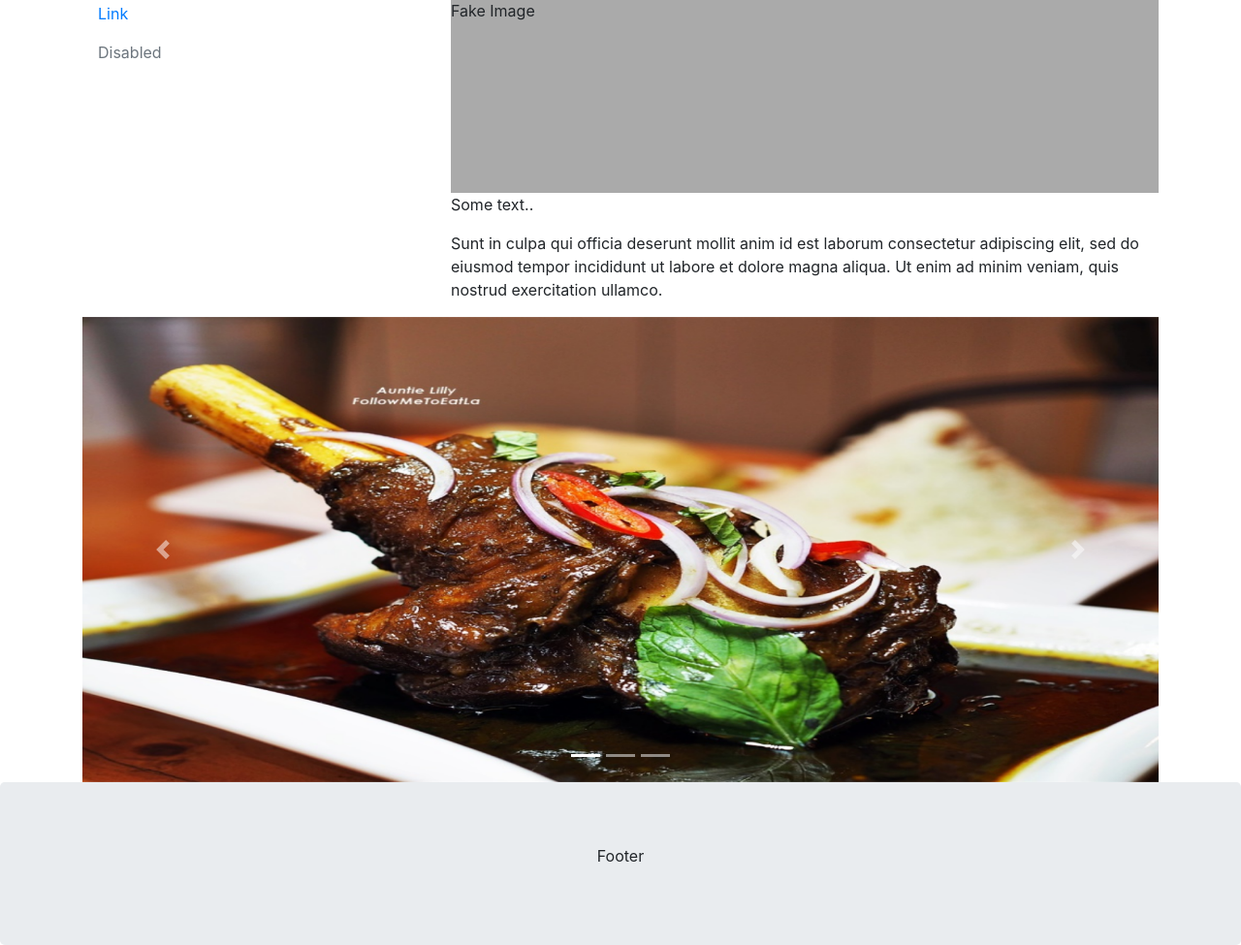
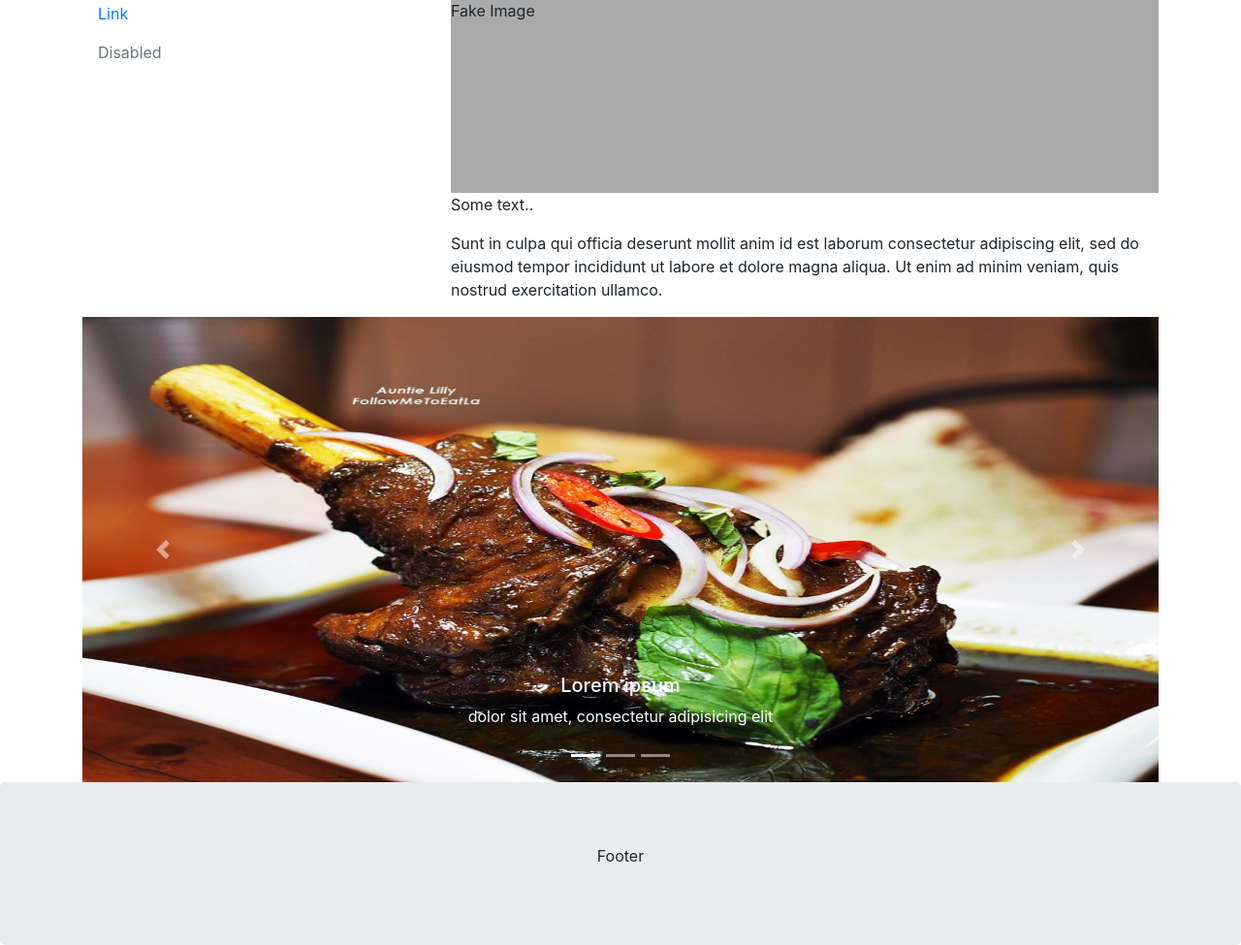
Before and after one commit to faccudiaz/herokuTest, a PHP site: page /index.html in a window 1280 px wide. Shown: the part 596-1571 px from the top of the page at 97% size. Run offline with PHP 8.4, Linux system fonts and the light colour scheme.

Commit message:
Agrego texto a las imagenes y borro clase en css

```diff
--- a/css/estilos.css
+++ b/css/estilos.css
@@ -2,7 +2,3 @@
   width:640px;
   height:480px;
 }
-
-.carouselContainer{
-	width: 75%;
-}
--- a/index.html
+++ b/index.html
@@ -88,12 +88,24 @@
       <div class="carousel-inner">
         <div class="carousel-item active">
           <img class="d-block w-100" src="img/food1.jpg" alt="First slide">
+          <div class="carousel-caption d-none d-md-block">
+            <h5>Lorem ipsum</h5>
+            <p>dolor sit amet, consectetur adipisicing elit</p>
+          </div>
         </div>
         <div class="carousel-item">
           <img class="d-block w-100" src="img/food2.jpg" alt="Second slide">
+          <div class="carousel-caption d-none d-md-block">
+            <h5>sed do eiusmod</h5>
+            <p>tempor incididunt ut labore et dolore magna aliqua</p>
+          </div>
         </div>
         <div class="carousel-item">
           <img class="d-block w-100" src="img/food7.jpg" alt="Third slide">
+          <div class="carousel-caption d-none d-md-block">
+            <h5>Excepteur sint</h5>
+            <p>sunt in culpa qui officia deserunt mollit</p>
+          </div>
         </div>
       </div>
       <a class="carousel-control-prev" href="#carouselExampleIndicators" role="button" data-slide="prev">
```
